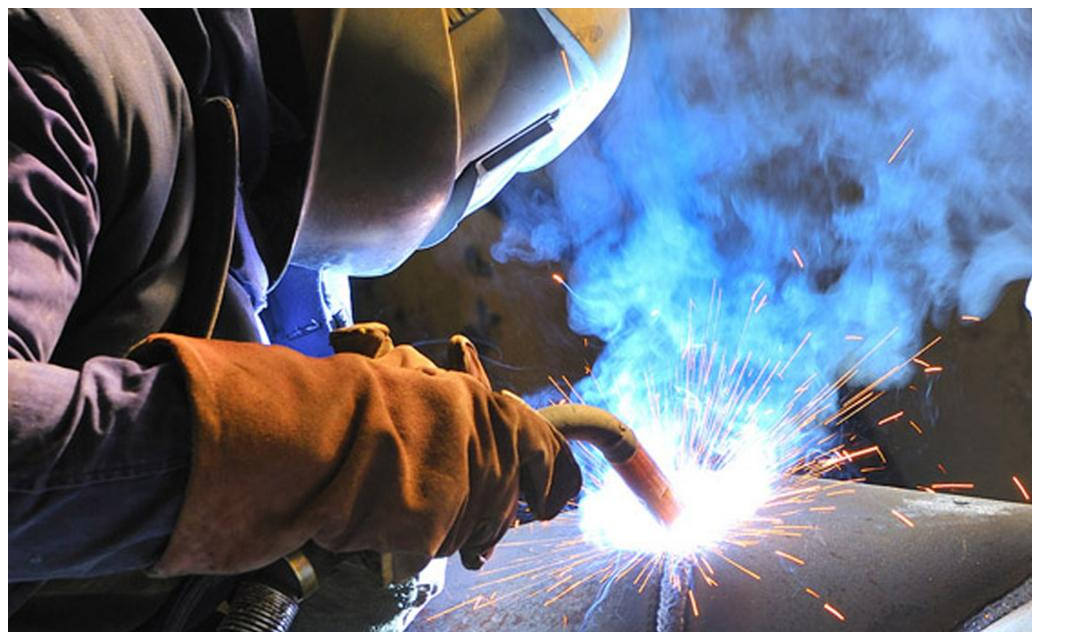
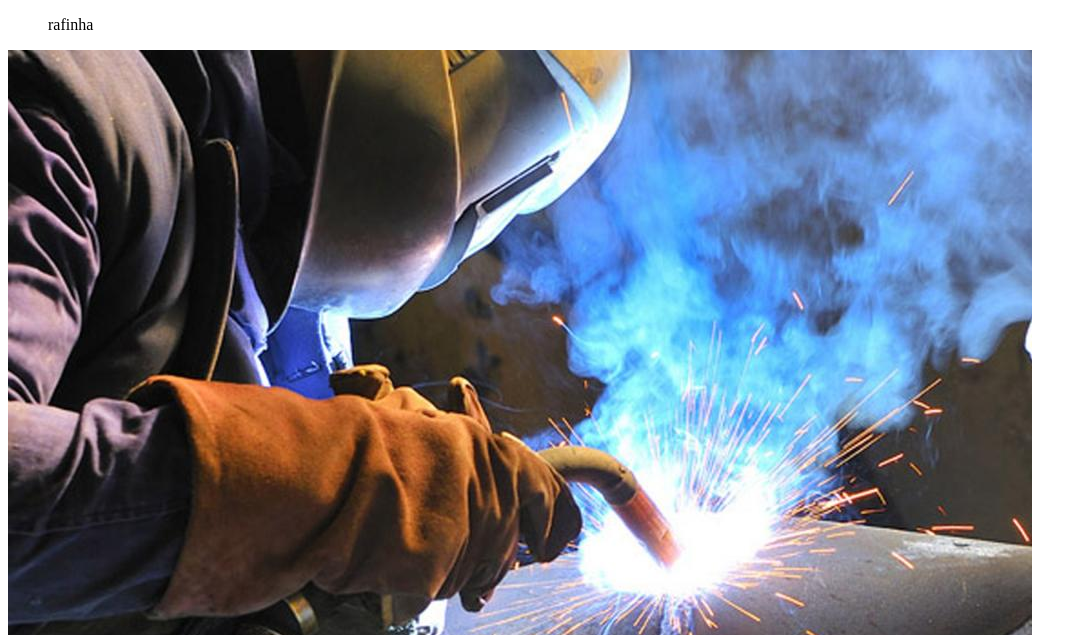
Before and after one commit to rafinha508/site-do-fael, a plain HTML site: page index.html in a window 1280 px wide. Shown: the top 635 px of the page, without its empty margins (0-1087 px from the left). Drawn offline with Linux system fonts and the light colour scheme.

Commit message:
Update index.html

```diff
--- a/index.html
+++ b/index.html
@@ -1,5 +1,8 @@
 <!doctype html>
 <html lang="pt-br">
+   <ol>
+      rafinha
+   </ol>
    <head>
       <meta charset="utf-8">
       <meta name="viewport" content="widht=device-widht, initial-scale=].0">
```
